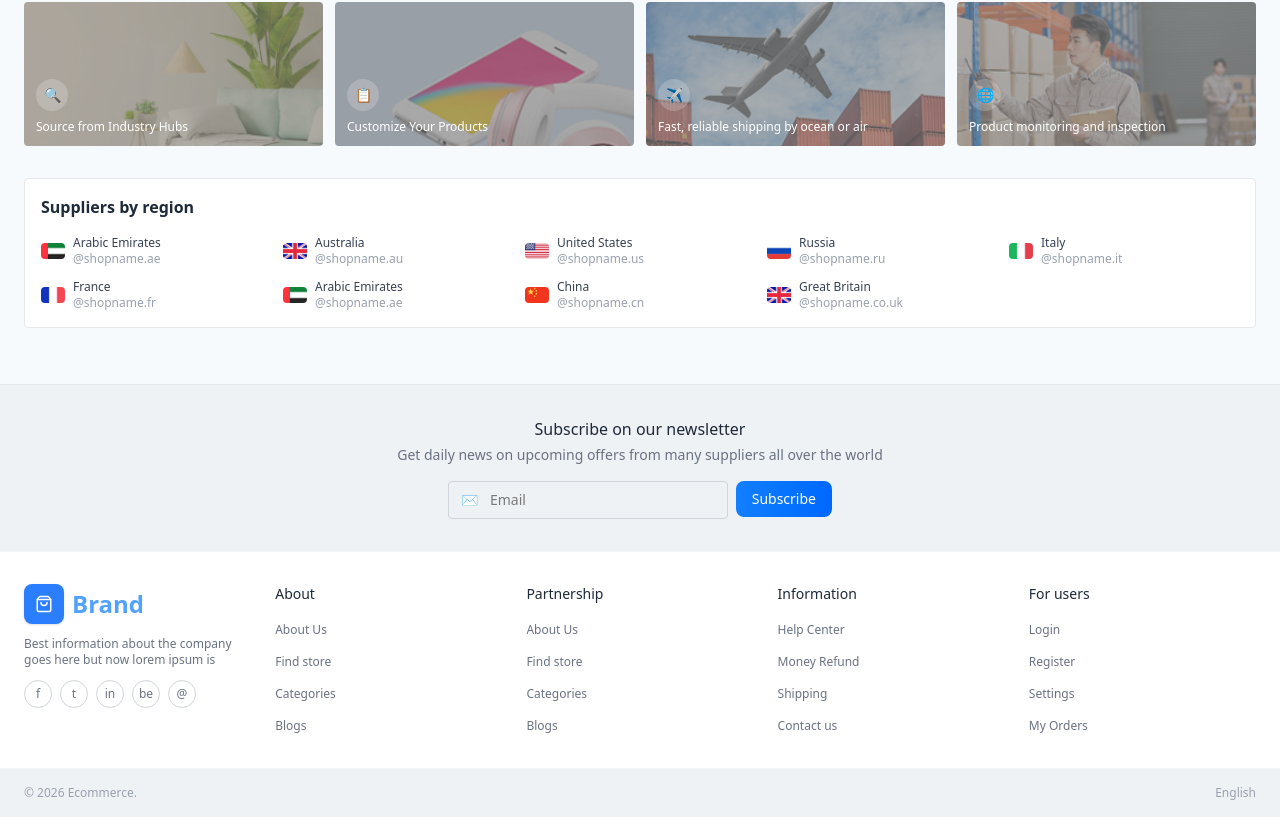
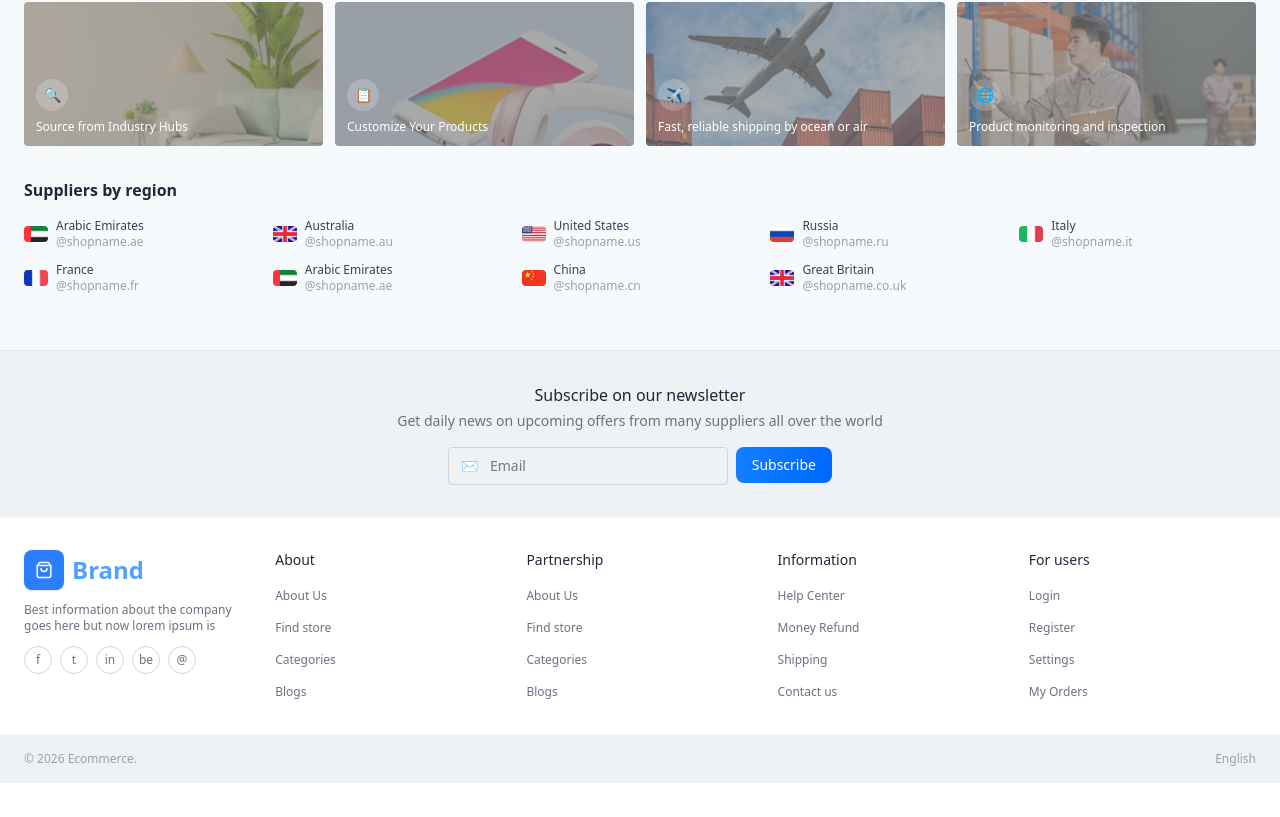
Before and after one commit to m-faizan-adill/ecommerce-fullstack-design-FE, a Next.js app: page / in a window 1280 px wide. Shown: the part 2298-3115 px from the top of the page. After the commit the page ends 3081 px from the top, so only its background shows below. Built offline with nearby package versions, Linux system fonts and the light colour scheme.

Commit message:
refactor(suppliers): simplify suppliers section layout

```diff
--- a/src/components/sections/SuppliersSection.tsx
+++ b/src/components/sections/SuppliersSection.tsx
@@ -4,7 +4,6 @@ import { supplierRegions } from "@/lib/data";
 export default function SuppliersSection() {
   return (
     <section className="px-4 lg:px-6 py-4">
-      <div className="bg-white border border-gray-200 rounded p-4">
       <h2 className="font-semibold text-gray-800 mb-4">Suppliers by region</h2>
       <div className="grid grid-cols-2 sm:grid-cols-3 lg:grid-cols-5 gap-3">
         {supplierRegions.map((supplier, i) => (
@@ -19,7 +18,6 @@ export default function SuppliersSection() {
           </a>
         ))}
       </div>
-      </div>
     </section>
   );
 }
```
Lines whose indentation alone changed are shown as unchanged.
